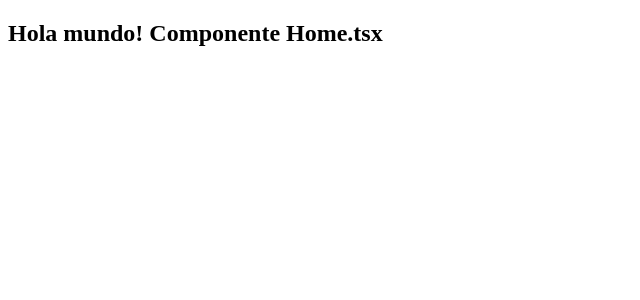
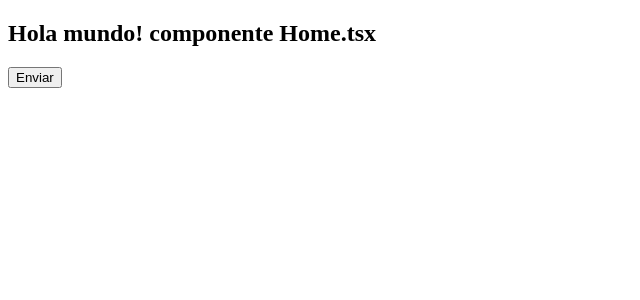
Before and after one commit to uescobar/react-app-5, a React (Vite) app: page / in a window 1280 px wide. Shown: the top 300 px of the page, without its empty margins (0-640 px from the left). Built offline with nearby package versions, Linux system fonts and the light colour scheme.

Commit message:
Navegacion

```diff
--- a/src/pages/Home.tsx
+++ b/src/pages/Home.tsx
@@ -1,3 +1,11 @@
+import { useNavigate } from "react-router-dom";
+
 export default function Home() {
-  return <h2>Hola mundo! Componente Home.tsx</h2>;
+  const navigate = useNavigate();
+  return (
+    <>
+      <h2>Hola mundo! componente Home.tsx</h2>
+      <button onClick={() => navigate("/product")}>Enviar</button>
+    </>
+  );
 }
--- /dev/null
+++ b/src/pages/Product.tsx
@@ -0,0 +1,14 @@
+import { Link } from "react-router-dom";
+
+type Props = {};
+
+function Product({}: Props) {
+  return (
+    <>
+      <div>Página de productos</div>
+      <Link to="/">Inicio</Link>
+    </>
+  );
+}
+
+export default Product;
--- a/src/pages/index.tsx
+++ b/src/pages/index.tsx
@@ -1,10 +1,11 @@
 import { createBrowserRouter } from "react-router-dom";
 import Home from "./Home";
+import Product from "./Product";
 
 //const router = createBrowserRouter([{ path: "/", element: <>Hola Mundo!</> }]);
 const router = createBrowserRouter([
   { path: "/", element: <Home /> },
-  { path: "/producto", element: <>mis productos</> },
+  { path: "/product", element: <Product /> },
 ]);
 
 export default router;
```
